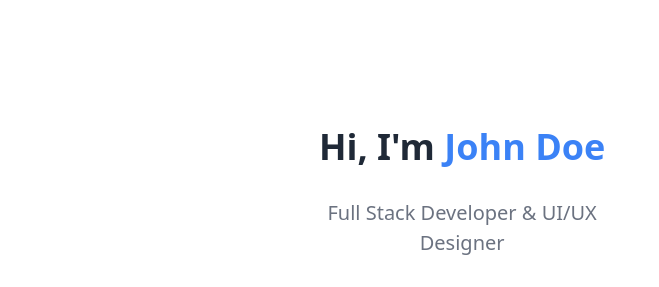
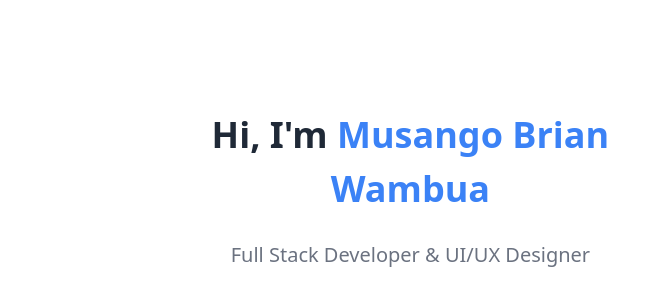
Before and after one commit to bmusango-lab/My-Portfolio, a React app: page index.html in a window 1280 px wide. Shown: the part 212-499 px from the top of the page, 0-659 px from the left. Built offline with nearby package versions, Linux system fonts and the light colour scheme.

Commit message:
Update index.html

```diff
--- a/index.html
+++ b/index.html
@@ -47,7 +47,7 @@
       <div class="container">
         <div class="hero-content">
           <div class="hero-text">
-            <h1>Hi, I'm <span class="accent">John Doe</span></h1>
+            <h1>Hi, I'm <span class="accent">Musango Brian Wambua</span></h1>
             <p>Full Stack Developer & UI/UX Designer</p>
             <div class="social-links">
               <a href="https://github.com" target="_blank" rel="noopener noreferrer" aria-label="GitHub">
```
